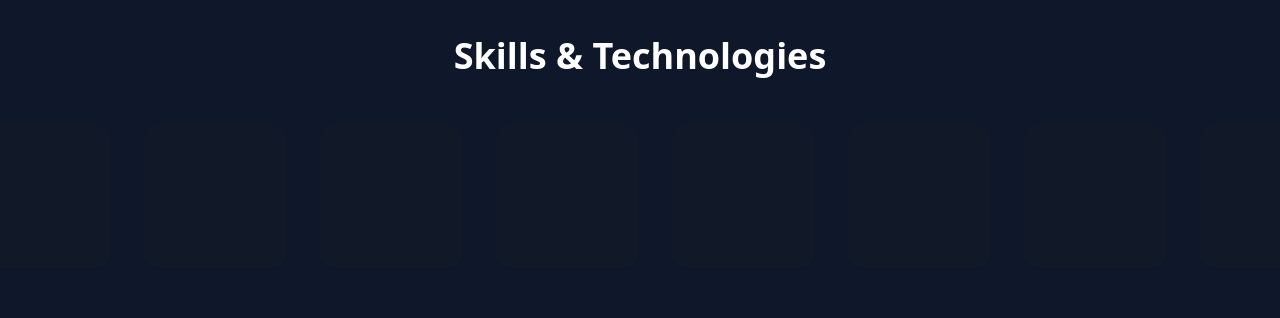
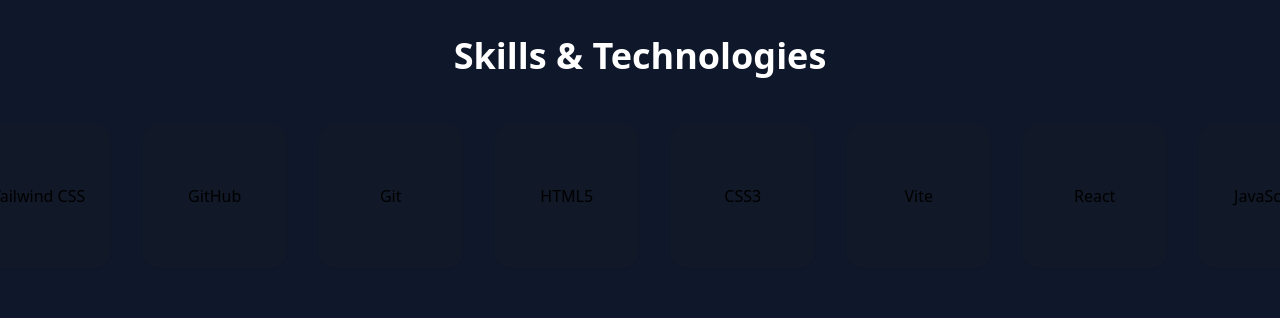
Before and after one commit to MuhdAddasHamdard/My-Protfolio, a React (Vite) app: page / in a window 1280 px wide. Shown: the part 1780-2098 px from the top of the page. Built offline with nearby package versions, Linux system fonts and the light colour scheme.

Commit message:
added a name for each icon in the skill component

```diff
--- a/src/components/Skills.jsx
+++ b/src/components/Skills.jsx
@@ -1,5 +1,4 @@
 import { motion } from "framer-motion";
-
 import skills from "../skills";
 
 const Skills = () => {
@@ -25,7 +24,6 @@
           }}
         >
           {[...skills, ...skills].map((skill, index) => {
-            const Icon = skill.icon;
             return (
               <div
                 key={index}
@@ -34,7 +32,8 @@
                   shadow-sm hover:shadow-2xl transition-all
                 "
               >
-                {/* <Icon className={`text-5xl  ${skill.color}`} />  */}
+                {skill.icon}
+                {skill.name}
               </div>
             );
           })}
--- a/src/skills.js
+++ b/src/skills.js
@@ -1,8 +1,7 @@
-// import { FaReact, FaJs, FaHtml5, FaGithub } from "@phosphor-icons/react";
-// import { SiVite } from "@phosphor-icons/react";
+// import { AtomIcon } from "@phosphor-icons/react";
 
 const skills = [
-  { name: "React", color: "text-cyan-400" },
+  { name: "React",  },
   { name: "JavaScript", color: "text-yellow-400" },
   { name: "Tailwind CSS", color: "text-sky-400" },
   { name: "GitHub", color: "text-gray-400" },
```
